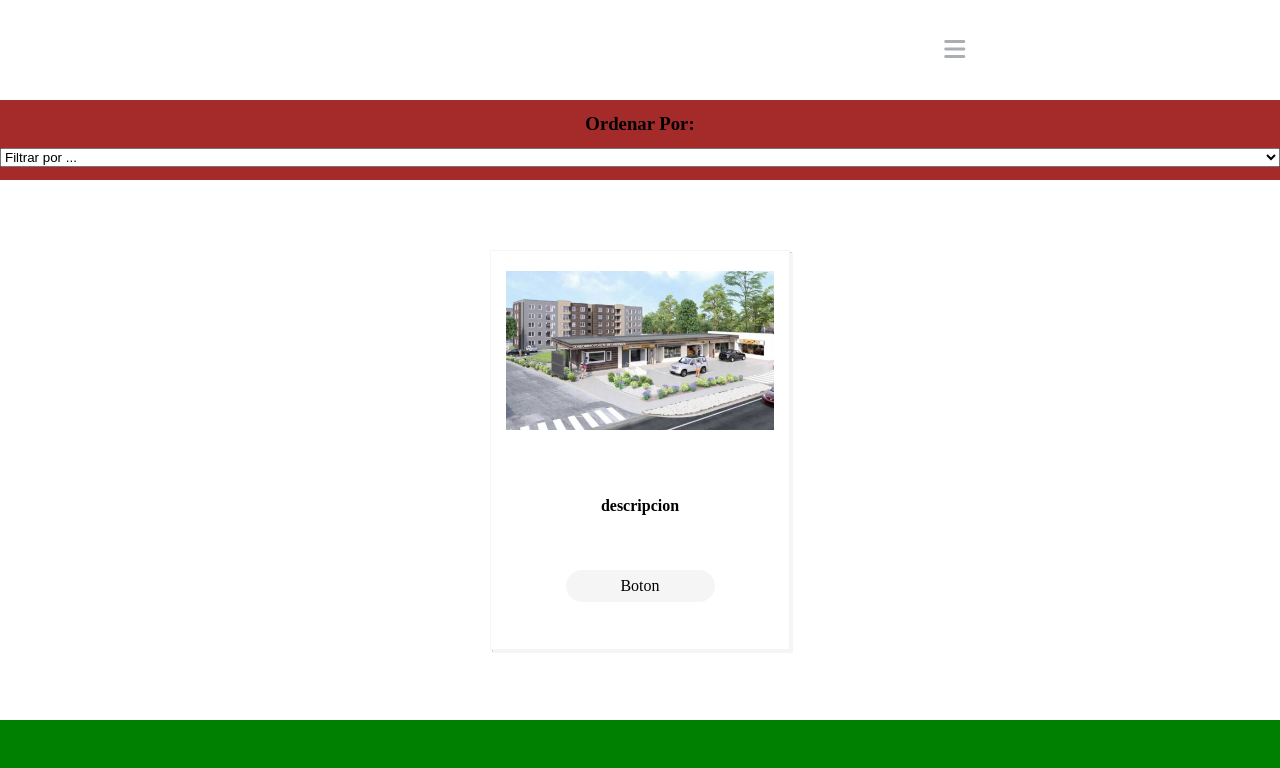
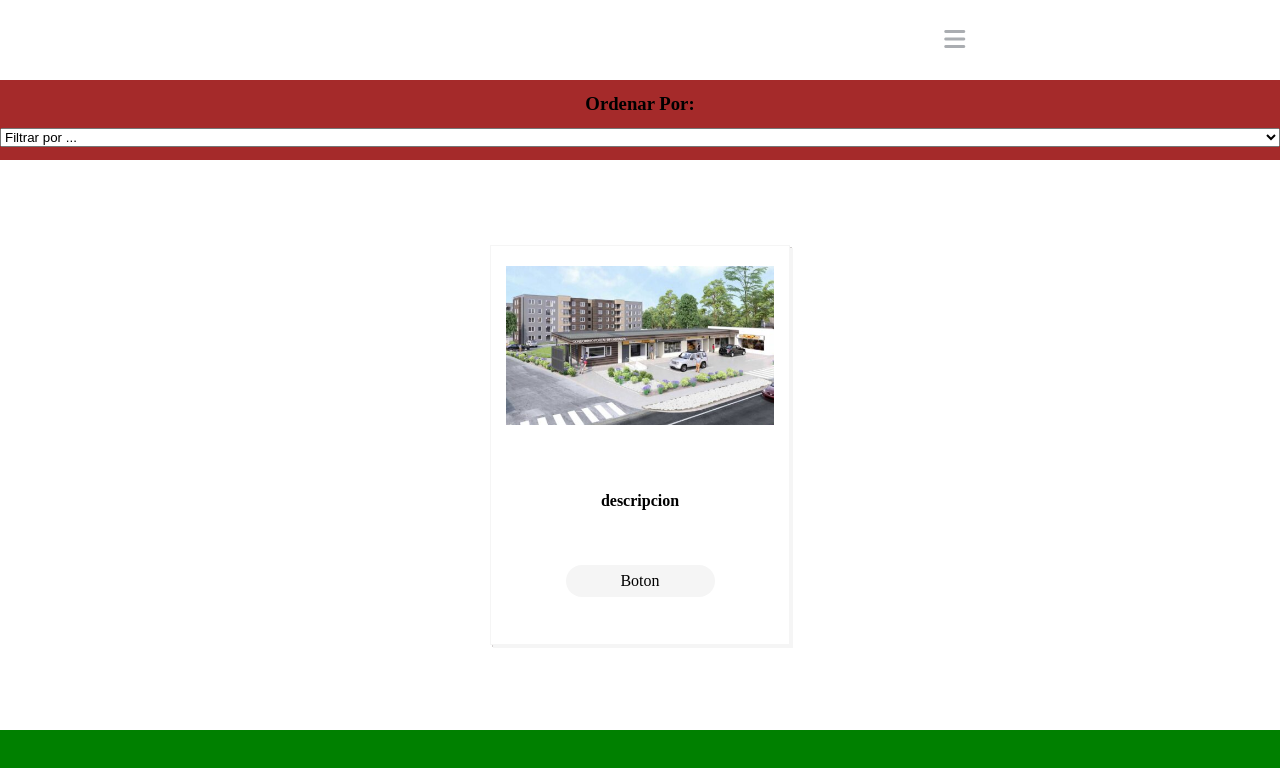
Before and after one commit to Pgonzalez21/DesafioMediaQueries, a plain HTML site: page index.html in a window 1280 px wide. Drawn offline with Linux system fonts and the light colour scheme.

Commit message:
comenzando version movil

```diff
--- a/assets/css/style.css
+++ b/assets/css/style.css
@@ -4,16 +4,13 @@
     box-sizing: border-box;
 }
 
-body{
 
-
-}
 
 .grid_container{
     display: grid;
     min-height: 100vh;
     grid-template-columns: 1fr;
-    grid-template-rows: 100px 80px calc(100vh - 260px) 80px;
+    grid-template-rows: 80px 80px calc(100vh - 230px) 70px;
     grid-template-areas:
     "header"
     "nav"
```
